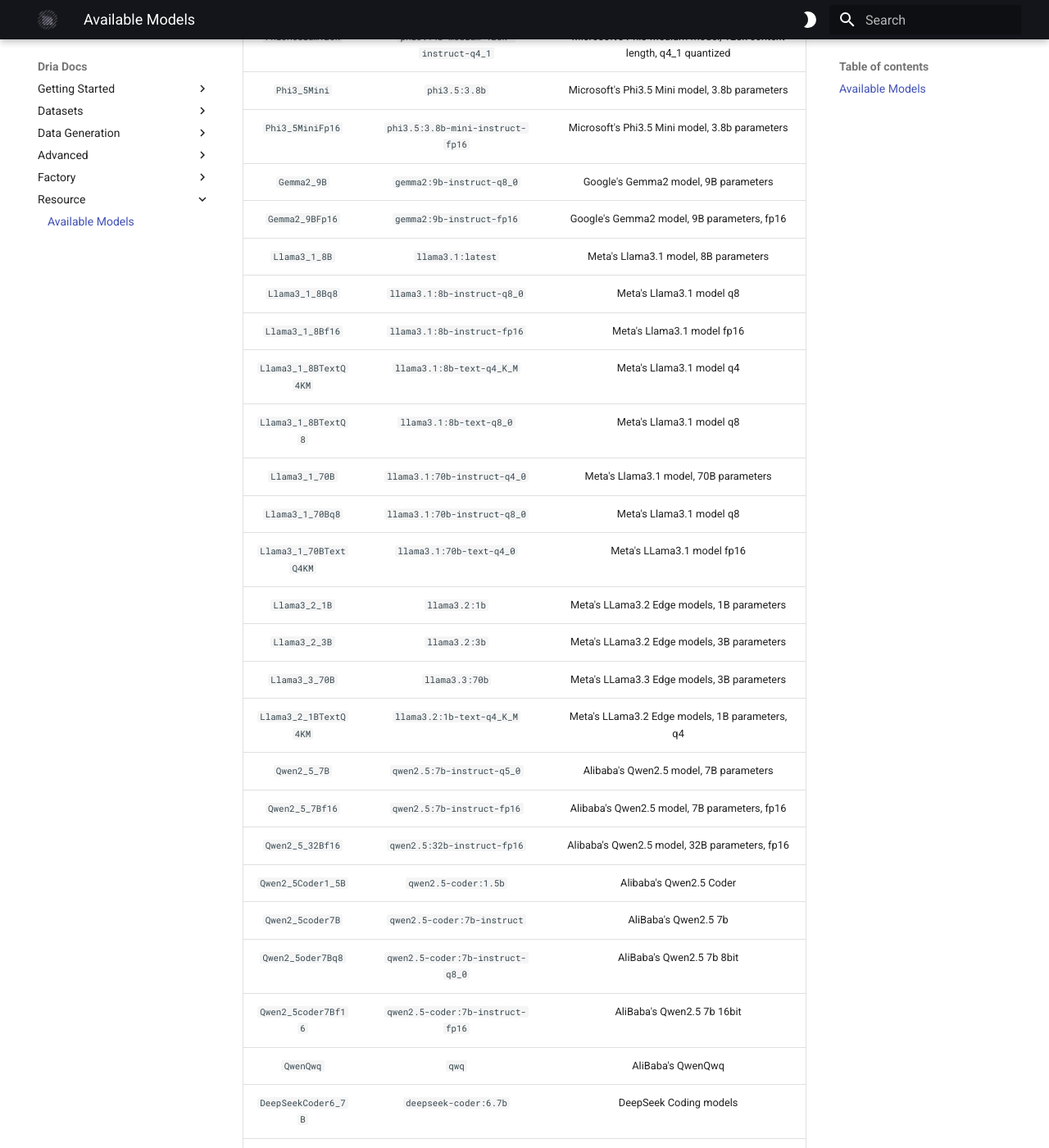
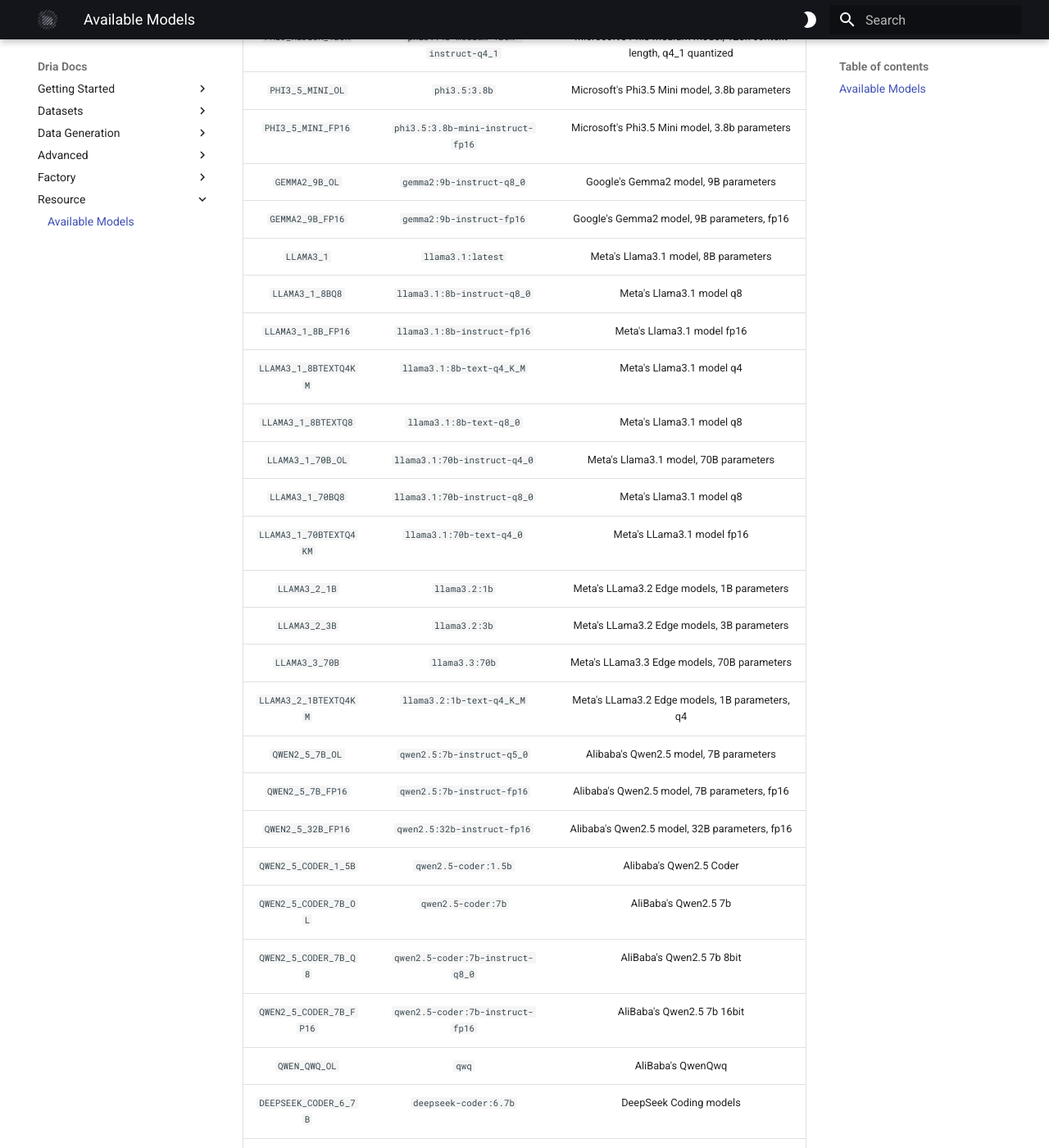
Before and after one commit to firstbatchxyz/dria-blog, an MkDocs documentation site: the page built from docs/how-to/models.md, in a window 1280 px wide and 1400 px high, scrolled down 439 px. Shown: the whole window at 82% size. Built offline with MkDocs 1.6.1 and Material for MkDocs 9.7.7, drawn with Linux system fonts in a browser that asks for light colours; some of the changed text lies outside the part shown.

Commit message:
models are updated

```diff
--- a/docs/how-to/models.md
+++ b/docs/how-to/models.md
@@ -19,67 +19,65 @@
 
 |      Enum      |     Serialized Name     | Description |
 | :---: | :---: | :---: |
-| `NousTheta` | `finalend/hermes-3-llama-3.1:8b-q8_0` | Nous's Hermes-2-Theta model, q8_0 quantized |
-| `Phi3Medium` | `phi3:14b-medium-4k-instruct-q4_1` | Microsoft's Phi3 Medium model, q4_1 quantized |
-| `Phi3Medium128k` | `phi3:14b-medium-128k-instruct-q4_1` | Microsoft's Phi3 Medium model, 128k context length, q4_1 quantized |
-| `Phi3_5Mini` | `phi3.5:3.8b` | Microsoft's Phi3.5 Mini model, 3.8b parameters |
-| `Phi3_5MiniFp16` | `phi3.5:3.8b-mini-instruct-fp16` | Microsoft's Phi3.5 Mini model, 3.8b parameters |
-| `Gemma2_9B` | `gemma2:9b-instruct-q8_0` | Google's Gemma2 model, 9B parameters |
-| `Gemma2_9BFp16` | `gemma2:9b-instruct-fp16` | Google's Gemma2 model, 9B parameters, fp16 |
-| `Llama3_1_8B` | `llama3.1:latest` | Meta's Llama3.1 model, 8B parameters |
-| `Llama3_1_8Bq8` | `llama3.1:8b-instruct-q8_0` | Meta's Llama3.1 model q8 |
-| `Llama3_1_8Bf16` | `llama3.1:8b-instruct-fp16` | Meta's Llama3.1 model fp16 |
-| `Llama3_1_8BTextQ4KM` | `llama3.1:8b-text-q4_K_M` | Meta's Llama3.1 model q4 |
-| `Llama3_1_8BTextQ8` | `llama3.1:8b-text-q8_0` | Meta's Llama3.1 model q8 |
-| `Llama3_1_70B` | `llama3.1:70b-instruct-q4_0` | Meta's Llama3.1 model, 70B parameters |
-| `Llama3_1_70Bq8` | `llama3.1:70b-instruct-q8_0` | Meta's Llama3.1 model q8 |
-| `Llama3_1_70BTextQ4KM` | `llama3.1:70b-text-q4_0` | Meta's LLama3.1 model fp16 |
-| `Llama3_2_1B` | `llama3.2:1b` | Meta's LLama3.2 Edge models, 1B parameters |
-| `Llama3_2_3B` | `llama3.2:3b` | Meta's LLama3.2 Edge models, 3B parameters |
-| `Llama3_3_70B` | `llama3.3:70b` | Meta's LLama3.3 Edge models, 3B parameters |
-| `Llama3_2_1BTextQ4KM` | `llama3.2:1b-text-q4_K_M` | Meta's LLama3.2 Edge models, 1B parameters, q4 |
-| `Qwen2_5_7B` | `qwen2.5:7b-instruct-q5_0` | Alibaba's Qwen2.5 model, 7B parameters |
-| `Qwen2_5_7Bf16` | `qwen2.5:7b-instruct-fp16` | Alibaba's Qwen2.5 model, 7B parameters, fp16 |
-| `Qwen2_5_32Bf16` | `qwen2.5:32b-instruct-fp16` | Alibaba's Qwen2.5 model, 32B parameters, fp16 |
-| `Qwen2_5Coder1_5B` | `qwen2.5-coder:1.5b` | Alibaba's Qwen2.5 Coder |
-| `Qwen2_5coder7B` | `qwen2.5-coder:7b-instruct` | AliBaba's Qwen2.5 7b |
-| `Qwen2_5oder7Bq8` | `qwen2.5-coder:7b-instruct-q8_0` | AliBaba's Qwen2.5 7b 8bit |
-| `Qwen2_5coder7Bf16` | `qwen2.5-coder:7b-instruct-fp16` | AliBaba's Qwen2.5 7b 16bit |
-| `QwenQwq` | `qwq` | AliBaba's QwenQwq |
-| `DeepSeekCoder6_7B` | `deepseek-coder:6.7b` | DeepSeek Coding models |
-| `Mixtral8_7b` | `mixtral:8x7b` | Mistral's MoE Models |
-| `R1_1_5b` | `deepseek-r1:1.5b` | R1 Models |
-| `R1_7b` | `deepseek-r1:7b` | R1 Models |
-| `R1_8b` | `deepseek-r1:8b` | R1 Models |
-| `R1_14b` | `deepseek-r1:14b` | R1 Models |
-| `R1_32b` | `deepseek-r1:32b` | R1 Models |
-| `R1_70b` | `deepseek-r1:70b` | R1 Models |
-| `GPT4Turbo` | `gpt-4-turbo` | OpenAI's GPT-4 Turbo model |
-| `GPT4o` | `gpt-4o` | OpenAI's GPT-4o model |
-| `GPT4oMini` | `gpt-4o-mini` | OpenAI's GPT-4o mini model |
-| `O1Mini` | `o1-mini` | OpenAI's o1 mini model |
-| `O1Preview` | `o1-preview` | OpenAI's o1 preview model |
+| `NOUS_THETA` | `finalend/hermes-3-llama-3.1:8b-q8_0` | Nous's Hermes-2-Theta model, q8_0 quantized |
+| `PHI3_MEDIUM` | `phi3:14b-medium-4k-instruct-q4_1` | Microsoft's Phi3 Medium model, q4_1 quantized |
+| `PHI3_MEDIUM_128K` | `phi3:14b-medium-128k-instruct-q4_1` | Microsoft's Phi3 Medium model, 128k context length, q4_1 quantized |
+| `PHI3_5_MINI_OL` | `phi3.5:3.8b` | Microsoft's Phi3.5 Mini model, 3.8b parameters |
+| `PHI3_5_MINI_FP16` | `phi3.5:3.8b-mini-instruct-fp16` | Microsoft's Phi3.5 Mini model, 3.8b parameters |
+| `GEMMA2_9B_OL` | `gemma2:9b-instruct-q8_0` | Google's Gemma2 model, 9B parameters |
+| `GEMMA2_9B_FP16` | `gemma2:9b-instruct-fp16` | Google's Gemma2 model, 9B parameters, fp16 |
+| `LLAMA3_1` | `llama3.1:latest` | Meta's Llama3.1 model, 8B parameters |
+| `LLAMA3_1_8BQ8` | `llama3.1:8b-instruct-q8_0` | Meta's Llama3.1 model q8 |
+| `LLAMA3_1_8B_FP16` | `llama3.1:8b-instruct-fp16` | Meta's Llama3.1 model fp16 |
+| `LLAMA3_1_8BTEXTQ4KM` | `llama3.1:8b-text-q4_K_M` | Meta's Llama3.1 model q4 |
+| `LLAMA3_1_8BTEXTQ8` | `llama3.1:8b-text-q8_0` | Meta's Llama3.1 model q8 |
+| `LLAMA3_1_70B_OL` | `llama3.1:70b-instruct-q4_0` | Meta's Llama3.1 model, 70B parameters |
+| `LLAMA3_1_70BQ8` | `llama3.1:70b-instruct-q8_0` | Meta's Llama3.1 model q8 |
+| `LLAMA3_1_70BTEXTQ4KM` | `llama3.1:70b-text-q4_0` | Meta's LLama3.1 model fp16 |
+| `LLAMA3_2_1B` | `llama3.2:1b` | Meta's LLama3.2 Edge models, 1B parameters |
+| `LLAMA3_2_3B` | `llama3.2:3b` | Meta's LLama3.2 Edge models, 3B parameters |
+| `LLAMA3_3_70B` | `llama3.3:70b` | Meta's LLama3.3 Edge models, 70B parameters |
+| `LLAMA3_2_1BTEXTQ4KM` | `llama3.2:1b-text-q4_K_M` | Meta's LLama3.2 Edge models, 1B parameters, q4 |
+| `QWEN2_5_7B_OL` | `qwen2.5:7b-instruct-q5_0` | Alibaba's Qwen2.5 model, 7B parameters |
+| `QWEN2_5_7B_FP16` | `qwen2.5:7b-instruct-fp16` | Alibaba's Qwen2.5 model, 7B parameters, fp16 |
+| `QWEN2_5_32B_FP16` | `qwen2.5:32b-instruct-fp16` | Alibaba's Qwen2.5 model, 32B parameters, fp16 |
+| `QWEN2_5_CODER_1_5B` | `qwen2.5-coder:1.5b` | Alibaba's Qwen2.5 Coder |
+| `QWEN2_5_CODER_7B_OL` | `qwen2.5-coder:7b` | AliBaba's Qwen2.5 7b |
+| `QWEN2_5_CODER_7B_Q8` | `qwen2.5-coder:7b-instruct-q8_0` | AliBaba's Qwen2.5 7b 8bit |
+| `QWEN2_5_CODER_7B_FP16` | `qwen2.5-coder:7b-instruct-fp16` | AliBaba's Qwen2.5 7b 16bit |
+| `QWEN_QWQ_OL` | `qwq` | AliBaba's QwenQwq |
+| `DEEPSEEK_CODER_6_7B` | `deepseek-coder:6.7b` | DeepSeek Coding models |
+| `MIXTRAL_8_7B` | `mixtral:8x7b` | Mistral's MoE Models |
+| `DEEPSEEK_R1_1_5B` | `deepseek-r1:1.5b` | R1 Models |
+| `DEEPSEEK_R1_7B` | `deepseek-r1:7b` | R1 Models |
+| `DEEPSEEK_R1_8B` | `deepseek-r1:8b` | R1 Models |
+| `DEEPSEEK_R1_14B` | `deepseek-r1:14b` | R1 Models |
+| `DEEPSEEK_R1_32B` | `deepseek-r1:32b` | R1 Models |
+| `DEEPSEEK_R1_70B` | `deepseek-r1:70b` | R1 Models |
+| `GPT4_TURBO` | `gpt-4-turbo` | OpenAI's GPT-4 Turbo model |
+| `GPT4O` | `gpt-4o` | OpenAI's GPT-4o model |
+| `GPT4O_MINI` | `gpt-4o-mini` | OpenAI's GPT-4o mini model |
+| `O1_MINI` | `o1-mini` | OpenAI's o1 mini model |
+| `O1_PREVIEW` | `o1-preview` | OpenAI's o1 preview model |
 | `O1` | `o1` | OpenAI's o1 model |
-| `Gemini20FlashExp` | `gemini-2.0-flash-exp` | Gemini 2.0 Flash exp model |
-| `Gemini15ProExp0827` | `gemini-1.5-pro-exp-0827` | Gemini 1.5 Pro model |
-| `Gemini15Pro` | `gemini-1.5-pro` | Gemini 1.5 Pro model |
-| `Gemini15Flash` | `gemini-1.5-flash` | Gemini 1.5 Flash model |
-| `Gemini10Pro` | `gemini-1.0-pro` | Gemini 1.0 Pro model |
-| `Gemma2_2bIt` | `gemma-2-2b-it` | Gemma 2 2B IT model |
-| `Gemma2_9bIt` | `gemma-2-9b-it` | Gemma 2 9B IT model |
-| `Gemma2_27bIt` | `gemma-2-27b-it` | Gemma 2 27B IT model |
-| `ORLlama3_1_8B` | `meta-llama/llama-3.1-8b-instruct` | OpenRouter Models |
-| `ORLlama3_1_70B` | `meta-llama/llama-3.1-70b-instruct` | OpenRouter Models |
-| `ORLlama3_1_405B` | `meta-llama/llama-3.1-405b-instruct` | OpenRouter Models |
-| `ORLlama3_1_70BFree` | `meta-llama/llama-3.1-70b-instruct:free` | OpenRouter Models |
-| `ORLlama3_3_70B` | `meta-llama/llama-3.3-70b-instruct` | OpenRouter Models |
-| `OR3_5Sonnet` | `anthropic/claude-3.5-sonnet:beta` | OpenRouter Models |
-| `OR3_5Haiku` | `anthropic/claude-3-5-haiku-20241022:beta` | OpenRouter Models |
-| `ORQwen2_5_72B` | `qwen/qwen-2.5-72b-instruct` | OpenRouter Models |
-| `ORQwen2_5_7B` | `qwen/qwen-2.5-7b-instruct` | OpenRouter Models |
-| `ORQwen2_5Coder32B` | `qwen/qwen-2.5-coder-32b-instruct` | OpenRouter Models |
-| `ORQwen2_5Eva32B` | `eva-unit-01/eva-qwen-2.5-32b` | OpenRouter Models |
-| `ORQwenQwq` | `qwen/qwq-32b-preview` | OpenRouter Models |
-| `ORDeepSeek2_5` | `deepseek/deepseek-chat` | OpenRouter Models |
-| `ORNousHermes405B` | `nousresearch/hermes-3-llama-3.1-405b` | OpenRouter Models |
-| `ORNemotron70B` | `nvidia/llama-3.1-nemotron-70b-instruct` | OpenRouter Models |
+| `GEMINI_20_FLASH` | `gemini-2.0-flash-exp` | Gemini 2.0 Flash exp model |
+| `GEMINI_15_PRO` | `gemini-1.5-pro` | Gemini 1.5 Pro model |
+| `GEMINI_15_FLASH` | `gemini-1.5-flash` | Gemini 1.5 Flash model |
+| `GEMINI_10_PRO` | `gemini-1.0-pro` | Gemini 1.0 Pro model |
+| `GEMMA_2_2B_IT` | `gemma-2-2b-it` | Gemma 2 2B IT model |
+| `GEMMA_2_9B_IT` | `gemma-2-9b-it` | Gemma 2 9B IT model |
+| `GEMMA_2_27B_IT` | `gemma-2-27b-it` | Gemma 2 27B IT model |
+| `LLAMA_3_1_8B_OR` | `meta-llama/llama-3.1-8b-instruct` | OpenRouter Models |
+| `LLAMA_3_1_70B_OR` | `meta-llama/llama-3.1-70b-instruct` | OpenRouter Models |
+| `LLAMA_3_1_405B_OR` | `meta-llama/llama-3.1-405b-instruct` | OpenRouter Models |
+| `LLAMA_3_1_70B_OR_F` | `meta-llama/llama-3.1-70b-instruct:free` | OpenRouter Models |
+| `LLAMA_3_3_70B_OR` | `meta-llama/llama-3.3-70b-instruct` | OpenRouter Models |
+| `ANTHROPIC_SONNET_3_5_OR` | `anthropic/claude-3.5-sonnet:beta` | OpenRouter Models |
+| `ANTHROPIC_HAIKU_3_5_OR` | `anthropic/claude-3-5-haiku-20241022:beta` | OpenRouter Models |
+| `QWEN2_5_72B_OR` | `qwen/qwen-2.5-72b-instruct` | OpenRouter Models |
+| `QWEN2_5_7B_OR` | `qwen/qwen-2.5-7b-instruct` | OpenRouter Models |
+| `QWEN2_5_CODER_32B_OR` | `qwen/qwen-2.5-coder-32b-instruct` | OpenRouter Models |
+| `QWEN2_5_EVA_32B_OR` | `eva-unit-01/eva-qwen-2.5-32b` | OpenRouter Models |
+| `QWEN_QWQ_OR` | `qwen/qwq-32b-preview` | OpenRouter Models |
+| `DEEPSEEK_2_5_OR` | `deepseek/deepseek-chat` | OpenRouter Models |
+| `NOUS_HERMES_405B_OR` | `nousresearch/hermes-3-llama-3.1-405b` | OpenRouter Models |
```
